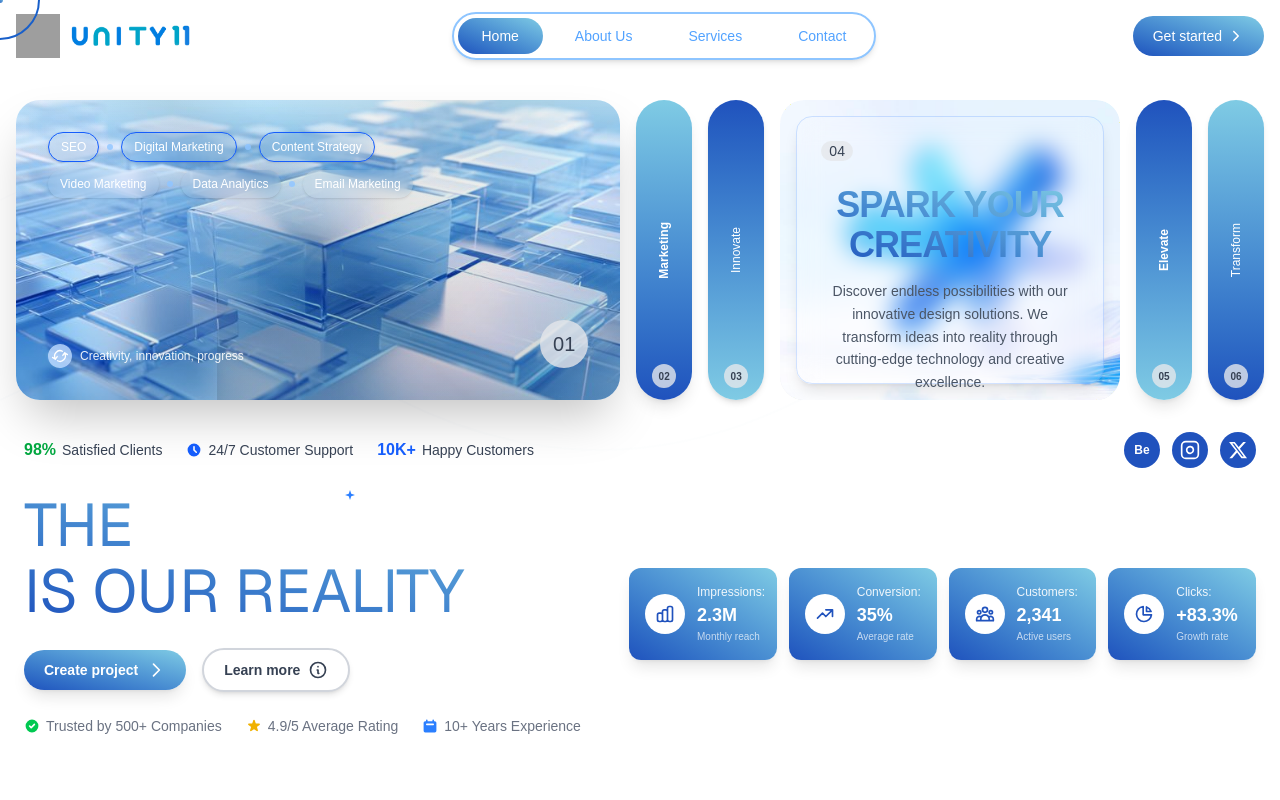
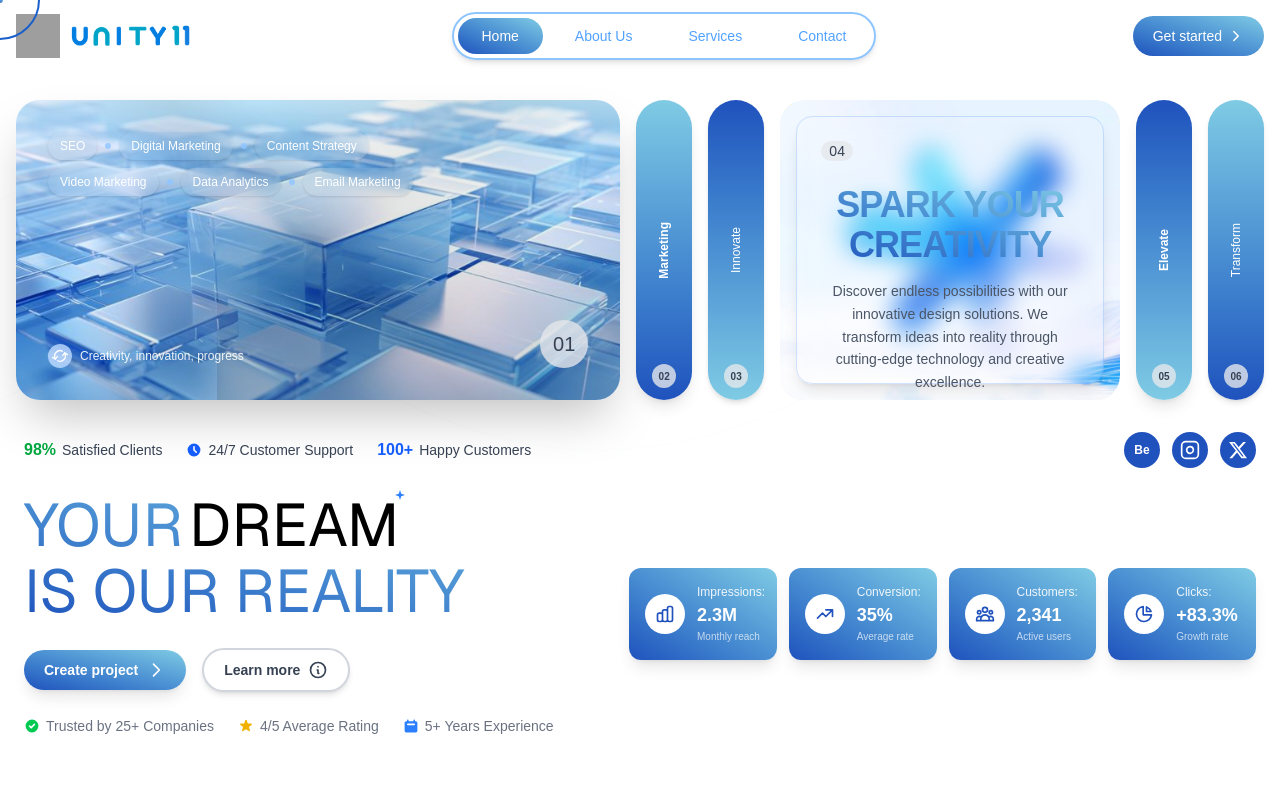
Before and after one commit to UNITY-11/unity11, a Next.js app in the folder client/: page / in a window 1280 px wide. Shown: the top 800 px of the page. Built offline with nearby package versions, Linux system fonts and the light colour scheme; grey boxes are pictures that could not be loaded.

Commit message:
featl (home hero) : updated hero section bchanging contents and colors

```diff
--- a/client/src/components/sections/home/Hero.tsx
+++ b/client/src/components/sections/home/Hero.tsx
@@ -385,7 +385,7 @@ export const Hero: React.FC = () => {
                     initial={{ opacity: 0, y: 20 }}
                     animate={{ opacity: 1, y: 0 }}
                     transition={{ delay: 0.3 + idx * 0.1 }}
-                    className="group relative px-2 py-1 md:px-3 md:py-1.5 bg-transparent border border-blue-600 backdrop-blur-md rounded-full text-[10px] md:text-xs font-medium text-white shadow-sm hover:bg-blue-600/20 transition-colors cursor-pointer"
+                    className="group relative px-2 py-1 md:px-3 md:py-1.5 bg-transparent backdrop-blur-md rounded-full text-[10px] md:text-xs font-medium text-white shadow-sm hover:bg-blue-600/20 transition-colors cursor-pointer"
                     title={label.description}
                   >
                     {label.name}
@@ -556,7 +556,7 @@ export const Hero: React.FC = () => {
                       ✓ Award Winning
                     </span>
                     <span className="text-[9px] md:text-[10px] px-2 py-0.5 bg-blue-100/50 rounded-full text-blue-700 font-medium">
-                      ✓ 10+ Years Experience
+                      ✓ 5+ Years Experience
                     </span>
                     <span className="text-[9px] md:text-[10px] px-2 py-0.5 bg-blue-100/50 rounded-full text-blue-700 font-medium">
                       ✓ Global Reach
@@ -633,7 +633,7 @@ export const Hero: React.FC = () => {
                 transition={{ delay: 0.2 }}
                 className="flex items-center gap-1.5"
               >
-                <span className="text-blue-600 font-bold text-sm md:text-base">10K+</span>
+                <span className="text-blue-600 font-bold text-sm md:text-base">100+</span>
                 <span className="text-gray-700 font-medium text-xs md:text-sm whitespace-nowrap">
                   Happy Customers
                 </span>
@@ -673,8 +673,8 @@ export const Hero: React.FC = () => {
                 style={{ fontFamily: "var(--font-geist-sans), sans-serif" }}
               >
                 <span className="inline-flex items-center">
-                  THE{" "}
-                  <span className="relative inline-block mx-1.5 text-white">
+                  YOUR{" "}
+                  <span className="relative inline-block mx-1.5 text-black">
                     DREAM
                     <svg
                       width="10"
@@ -758,19 +758,19 @@ export const Hero: React.FC = () => {
                   <svg className="w-4 h-4 text-green-500" fill="currentColor" viewBox="0 0 20 20" aria-hidden="true">
                     <path fillRule="evenodd" d="M10 18a8 8 0 100-16 8 8 0 000 16zm3.707-9.293a1 1 0 00-1.414-1.414L9 10.586 7.707 9.293a1 1 0 00-1.414 1.414l2 2a1 1 0 001.414 0l4-4z" clipRule="evenodd" />
                   </svg>
-                  <span>Trusted by 500+ Companies</span>
+                  <span>Trusted by 25+ Companies</span>
                 </div>
                 <div className="flex items-center gap-1.5">
                   <svg className="w-4 h-4 text-yellow-500" fill="currentColor" viewBox="0 0 20 20" aria-hidden="true">
                     <path d="M9.049 2.927c.3-.921 1.603-.921 1.902 0l1.07 3.292a1 1 0 00.95.69h3.462c.969 0 1.371 1.24.588 1.81l-2.8 2.034a1 1 0 00-.364 1.118l1.07 3.292c.3.921-.755 1.688-1.54 1.118l-2.8-2.034a1 1 0 00-1.175 0l-2.8 2.034c-.784.57-1.838-.197-1.539-1.118l1.07-3.292a1 1 0 00-.364-1.118L2.98 8.72c-.783-.57-.38-1.81.588-1.81h3.461a1 1 0 00.951-.69l1.07-3.292z" />
                   </svg>
-                  <span>4.9/5 Average Rating</span>
+                  <span>4/5 Average Rating</span>
                 </div>
                 <div className="flex items-center gap-1.5">
                   <svg className="w-4 h-4 text-blue-500" fill="currentColor" viewBox="0 0 20 20" aria-hidden="true">
                     <path fillRule="evenodd" d="M6 2a1 1 0 00-1 1v1H4a2 2 0 00-2 2v10a2 2 0 002 2h12a2 2 0 002-2V6a2 2 0 00-2-2h-1V3a1 1 0 10-2 0v1H7V3a1 1 0 00-1-1zm0 5a1 1 0 000 2h8a1 1 0 100-2H6z" clipRule="evenodd" />
                   </svg>
-                  <span>10+ Years Experience</span>
+                  <span>5+ Years Experience</span>
                 </div>
               </motion.div>
             </div>
```
